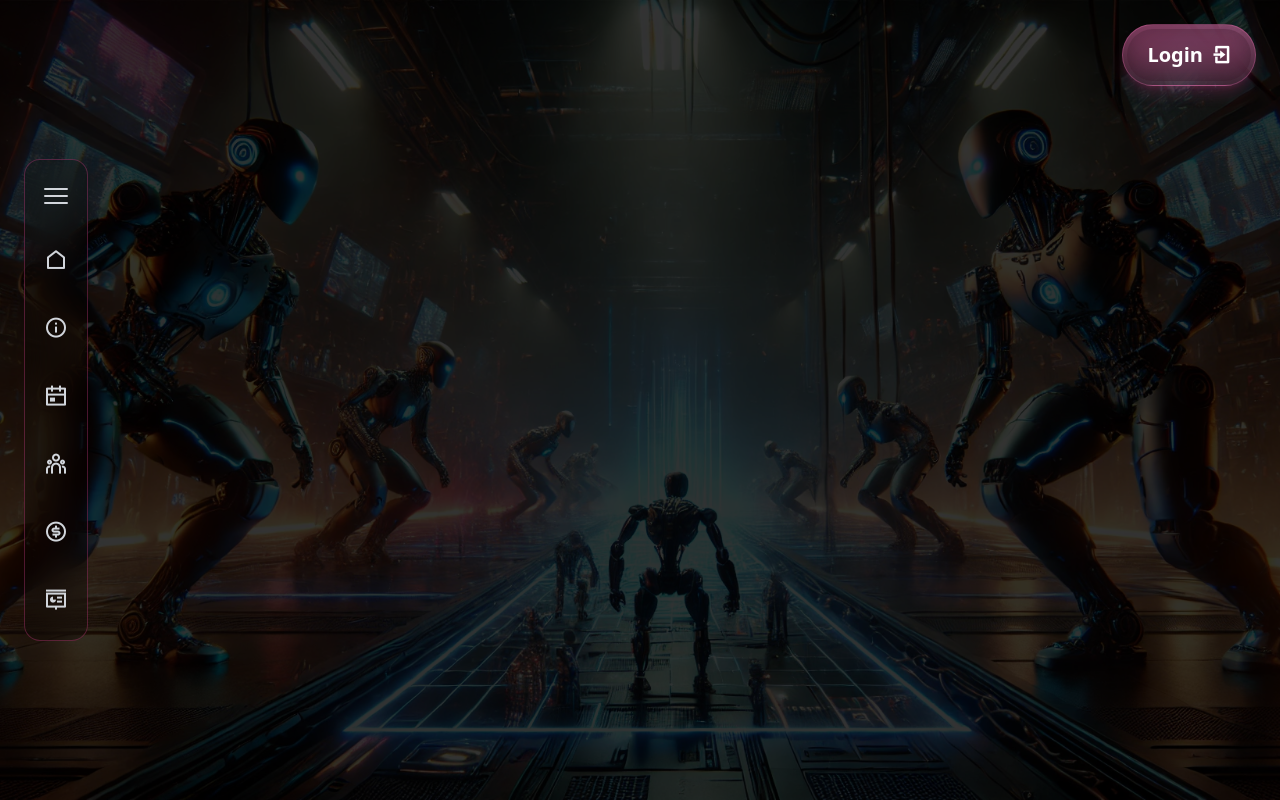
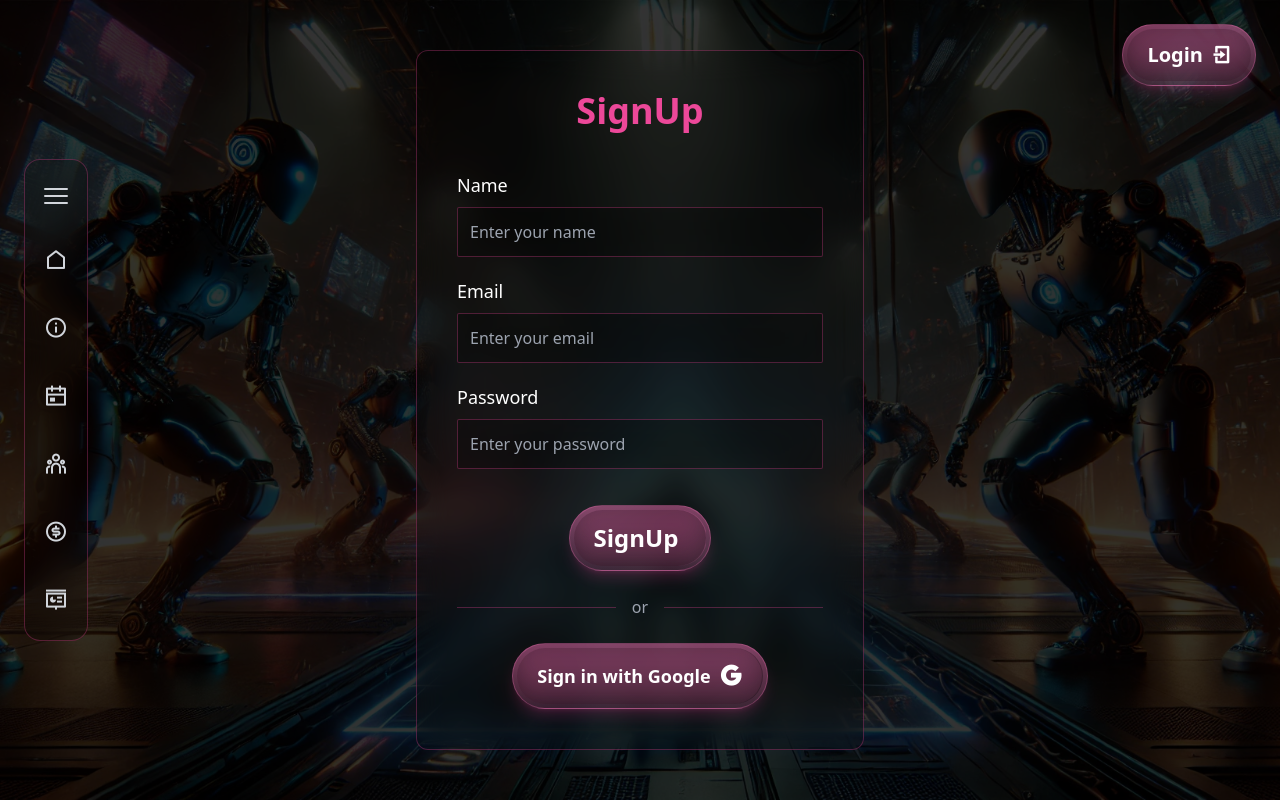
Before and after one commit to rishabh-087/Roboweek-3.0---Frontend, a React (Vite) app: page /sign in a window 1280 px wide. Shown: the top 800 px of the page. Built offline with nearby package versions, Linux system fonts and the light colour scheme.

Commit message:
Add Signup page

```diff
--- a/package.json
+++ b/package.json
@@ -22,6 +22,7 @@
     "postcss": "^8.4.35",
     "react": "^18.3.1",
     "react-dom": "^18.3.1",
+    "react-hook-form": "^7.54.2",
     "react-router-dom": "^6.22.3",
     "tailwindcss": "^3.4.1",
     "tailwindcss-animate": "^1.0.7"
--- a/src/App.jsx
+++ b/src/App.jsx
@@ -10,6 +10,7 @@ import Sponsors from './pages/Sponsors';
 import FloatingShape from './components/FloatingShape';
 import Login from './components/Login';
 import ConferencePage from './pages/ConferencePage';
+import Signup from './components/SignUp';
 
 
 
@@ -32,6 +33,7 @@ function App() {
               <Route path="/team" element={<Team />} />
               <Route path="/sponsors" element={<Sponsors />} />
               <Route path="/login" element={<Login />} />
+              <Route path="/sign" element={<Signup />} />
               <Route path="/conference" element={<ConferencePage />} />
             </Routes>
           </main>
--- a/src/components/SignUp.jsx
+++ b/src/components/SignUp.jsx
@@ -1,43 +1,149 @@
-import { useForm } from "react-hook-form";
-import { useState } from "react";
+import { useState, useEffect } from 'react';
+import { useNavigate, useSearchParams } from 'react-router-dom';
+import Button from './Button';
+import { useAuth } from '../context/AuthContext';
+import { signInWithGoogle, handleGoogleCallback } from '../services/auth';
 
-const Signup = () => {
+const SignUp = () => {
+  const [formData, setFormData] = useState({
+    name: '',
+    email: '',
+    password: ''
+  });
+  const [error, setError] = useState('');
+  const navigate = useNavigate();
+  const { SignUp } = useAuth();
+  const [searchParams] = useSearchParams();
 
-  const {
-    register,
-    handleSubmit,
-    formState: { errors, isSubmitting },
-  } = useForm();
+  useEffect(() => {
+    const code = searchParams.get('code');
+    if (code) {
+      handleGoogleCallback(code)
+        .then((response) => {
+          SignUp(response.user);
+          navigate('/events');
+        })
+        .catch((error) => {
+          console.error('Google callback error:', error);
+          setError('Failed to complete Google sign-in');
+        });
+    }
+  }, [searchParams, SignUp, navigate]);
 
-  const onSubmit = async (data) => {
-    await new Promise((resolve) => setTimeout(resolve, 5000));
-    console.log("Form is being submitted");
-    console.log('firstName :', data.firstName);
-    console.log('middleName :', data.middleName);
-    console.log('lastName :', data.lastName);
+  const handleChange = (e) => {
+    setFormData({
+      ...formData,
+      [e.target.name]: e.target.value
+    });
+  };
+
+  const handleSubmit = async (e) => {
+    e.preventDefault();
+    setError('');
+
+    if (!formData.name || !formData.email || !formData.password) {
+      setError('Please fill in all fields');
+      return;
+    }
+
+    try {
+      const userData = {
+        name: formData.name,
+        email: formData.email,
+      };
+
+      SignUp(userData);
+      navigate('/events');
+    } catch (err) {
+      setError('Invalid credentials');
+    }
+  };
+
+  const handleGoogleSignIn = async () => {
+    try {
+      await signInWithGoogle();
+    } catch (error) {
+      console.error('Google sign-in error:', error);
+      setError('Failed to initiate Google sign-in');
+    }
   };
 
   return (
-    <div className="relative z-[1000] w-screen h-screen flex items-center justify-center text-gray-400">
-      <form onSubmit={handleSubmit(onSubmit)} className="flex flex-col gap-5 p-5 border border-white">
-        <div className="flex gap-2">
-          <label htmlFor="firstName">First Name</label>
-          <input type="text" {...register("firstName", { required: true })} />
-          {errors.firstName && <span className="text-red-500">First name is required</span>}
+    <div className='min-h-screen flex items-center justify-center relative z-1000'>
+      <div className="z-100 p-10 border border-pink-500/30 rounded-xl bg-black/20 backdrop-blur-lg w-full max-w-md">
+        <h1 className='text-center text-pink-500 font-bold mb-10 text-4xl'>SignUp</h1>
+
+        {error && (
+          <div className="mb-4 p-3 bg-red-500/20 border border-red-500/50 rounded-lg text-red-400 text-center">
+            {error}
+          </div>
+        )}
+
+        <form onSubmit={handleSubmit} className='flex flex-col gap-5 z-100'>
+          <div>
+            <h1 className='text-white text-lg mb-2'>Name</h1>
+            <input
+              name="name"
+              type="text"
+              value={formData.name}
+              onChange={handleChange}
+              className='w-full text-gray-300 p-3 relative z-100 bg-black/20 backdrop-blur-xl rounded-sm border border-pink-500/30'
+              placeholder="Enter your name"
+            />
+          </div>
+
+          <div>
+            <h1 className='text-white text-lg mb-2'>Email</h1>
+            <input
+              name="email"
+              type="email"
+              value={formData.email}
+              onChange={handleChange}
+              className='w-full text-gray-300 p-3 relative z-100 bg-black/20 backdrop-blur-xl rounded-sm border border-pink-500/30'
+              placeholder="Enter your email"
+            />
+          </div>
+
+          <div>
+            <h1 className='text-white text-lg mb-2'>Password</h1>
+            <input
+              name="password"
+              type="password"
+              value={formData.password}
+              onChange={handleChange}
+              className='w-full text-gray-300 p-3 relative z-100 bg-black/20 backdrop-blur-xl rounded-sm border border-pink-500/30'
+              placeholder="Enter your password"
+            />
+          </div>
+
+          <div className="flex items-center justify-center w-full mt-4">
+            <Button
+              onClick={handleSubmit}
+              type="submit"
+              text='SignUp'
+              textSize='text-2xl'
+              iconLink={<i className="ri-SignUp-box-line text-3xl"></i>}
+            />
+          </div>
+        </form>
+
+        <div className="flex items-center gap-4 w-full my-6">
+          <div className="flex-1 h-px bg-pink-500/30"></div>
+          <span className="text-gray-400">or</span>
+          <div className="flex-1 h-px bg-pink-500/30"></div>
         </div>
-        <div className="flex gap-2">
-          <label htmlFor="middleName">Middle Name</label>
-          <input type="text" {...register("middleName", { required: false, maxLength: 20 })} />
+
+        <div className="flex justify-center">
+          <Button
+            onClick={handleGoogleSignIn}
+            text="Sign in with Google"
+            textSize="text-lg"
+            iconLink={<i className="ri-google-fill text-2xl"></i>}
+          />
         </div>
-        <div className="flex gap-2">
-          <label htmlFor="lastName">Last Name</label>
-          <input type="text" {...register("lastName", { required: true })} />
-          {errors.lastName && <span className="text-red-500">Last name is required</span>}
-        </div>
-        <input type="submit" disabled={isSubmitting} value={isSubmitting ? 'Submitting' : 'Submit' } className="border border-white cursor-pointer" />
-      </form>
+      </div>
     </div>
   );
 };
 
-export default Signup;
+export default SignUp;
```
Also changed, not shown: 1 other file (tests, documents, lock files or other folders).
